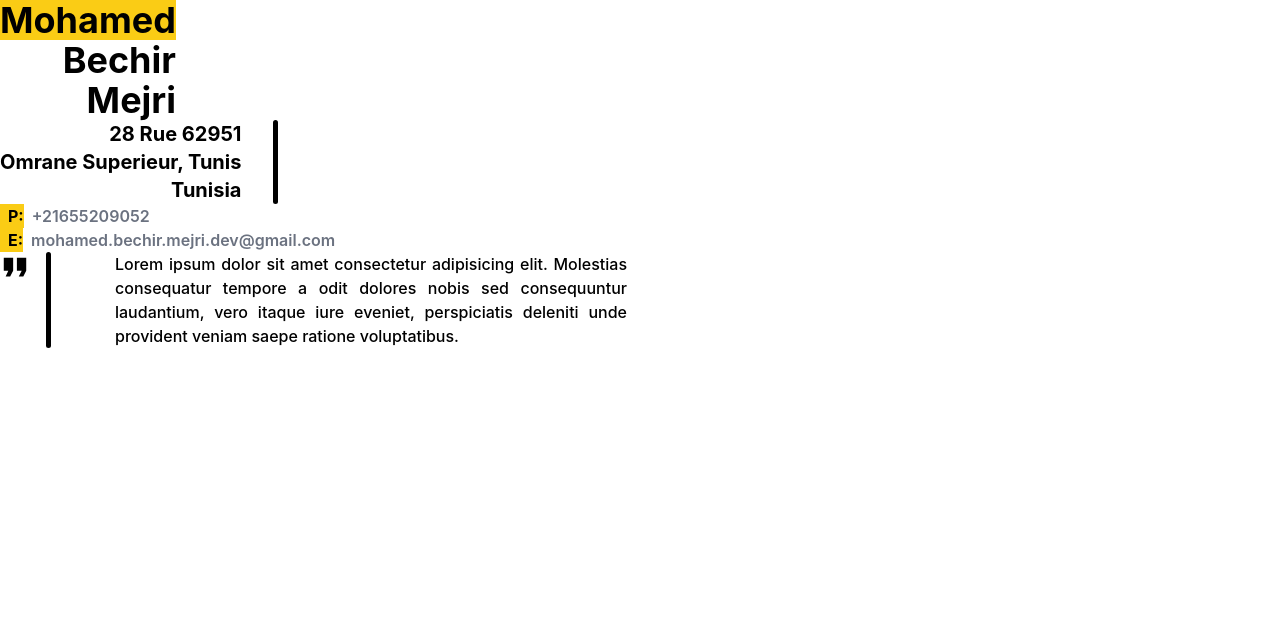
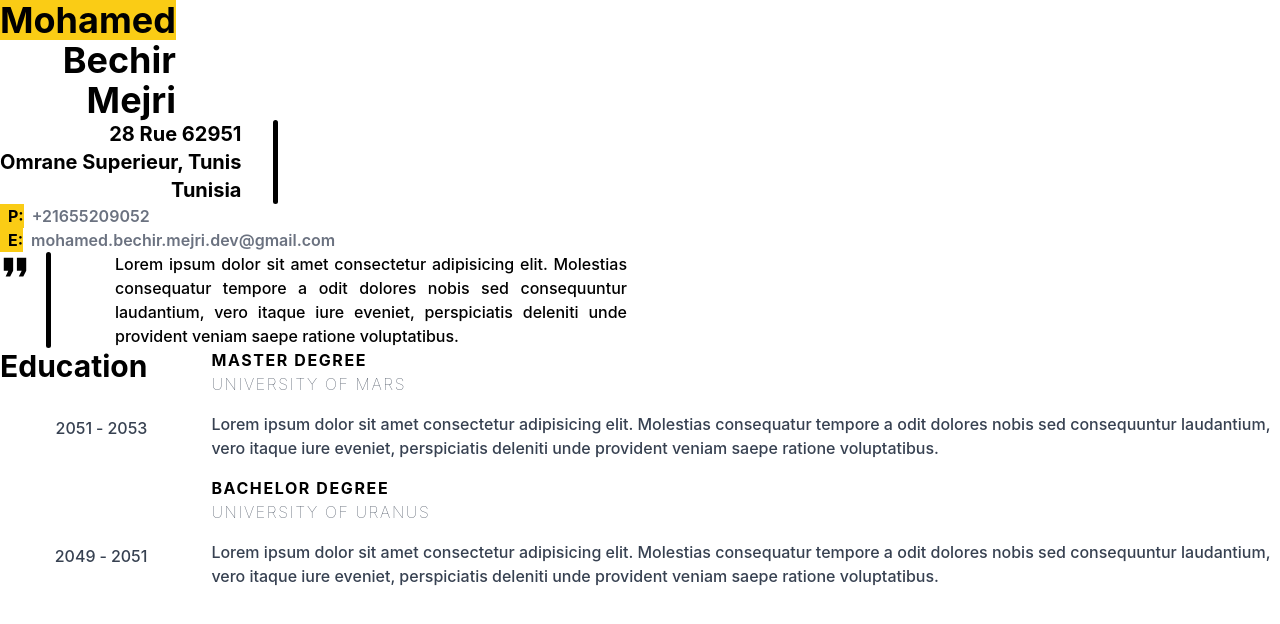
Before and after one commit to MohamedBechirMejri/cv-app-theodinproject, a React (Create React App) app: page / in a window 1280 px wide. Shown: the top 624 px of the page. Built offline with nearby package versions, Linux system fonts and the light colour scheme.

Commit message:
Add education

```diff
--- /dev/null
+++ b/src/Components/Preview/Education.tsx
@@ -0,0 +1,45 @@
+import React from "react";
+
+const Education = ({
+  education,
+}: {
+  education: {
+    school: string;
+    degree: string;
+    description: string;
+    startDate: string;
+    endDate: string;
+  }[];
+}) => {
+  return (
+    <div className="flex flex-col gap-4 text-gray-700">
+      {education.map((edu, index) => {
+        return (
+          <div key={index} className="flex gap-16 font-medium">
+            <div className="flex flex-col items-end justify-start gap-8">
+              <h1
+                className={`font-bold text-3xl ${
+                  index !== 0 ? "opacity-0" : ""
+                } text-black `}
+              >
+                Education
+              </h1>
+              <p className="flex gap-1">
+                <span>{edu.startDate}</span>- <span>{edu.endDate}</span>
+              </p>
+            </div>
+            <div className="flex flex-col items-start justify-start gap-4">
+              <div className="font-thin tracking-widest uppercase">
+                <h3 className="font-bold text-black">{edu.degree} Degree</h3>
+                <p>{edu.school}</p>
+              </div>
+              <p>{edu.description}</p>
+            </div>
+          </div>
+        );
+      })}
+    </div>
+  );
+};
+
+export default Education;
--- a/src/Components/Preview/Preview.tsx
+++ b/src/Components/Preview/Preview.tsx
@@ -4,6 +4,7 @@ import Name from "./Name";
 import Address from "./Address";
 import ContactInfo from "./ContactInfo";
 import About from "./About";
+import Education from "./Education";
 
 const Preview = ({ data }: { data: CvData }) => {
   return (
@@ -21,6 +22,7 @@ const Preview = ({ data }: { data: CvData }) => {
       />
       <ContactInfo phoneNumber={data.phoneNumber} email={data.email} />
       <About about={data.about} />
+      <Education education={data.education} />
     </div>
   );
 };
```
